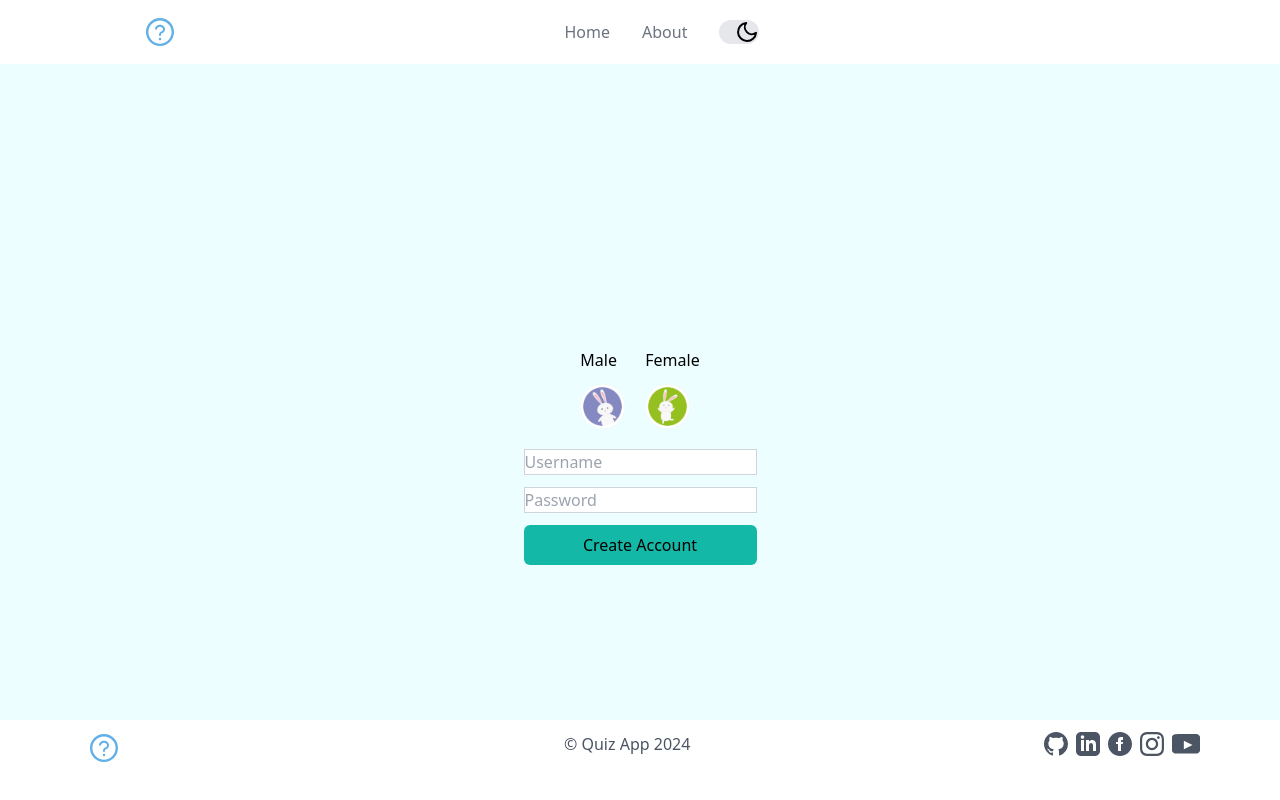
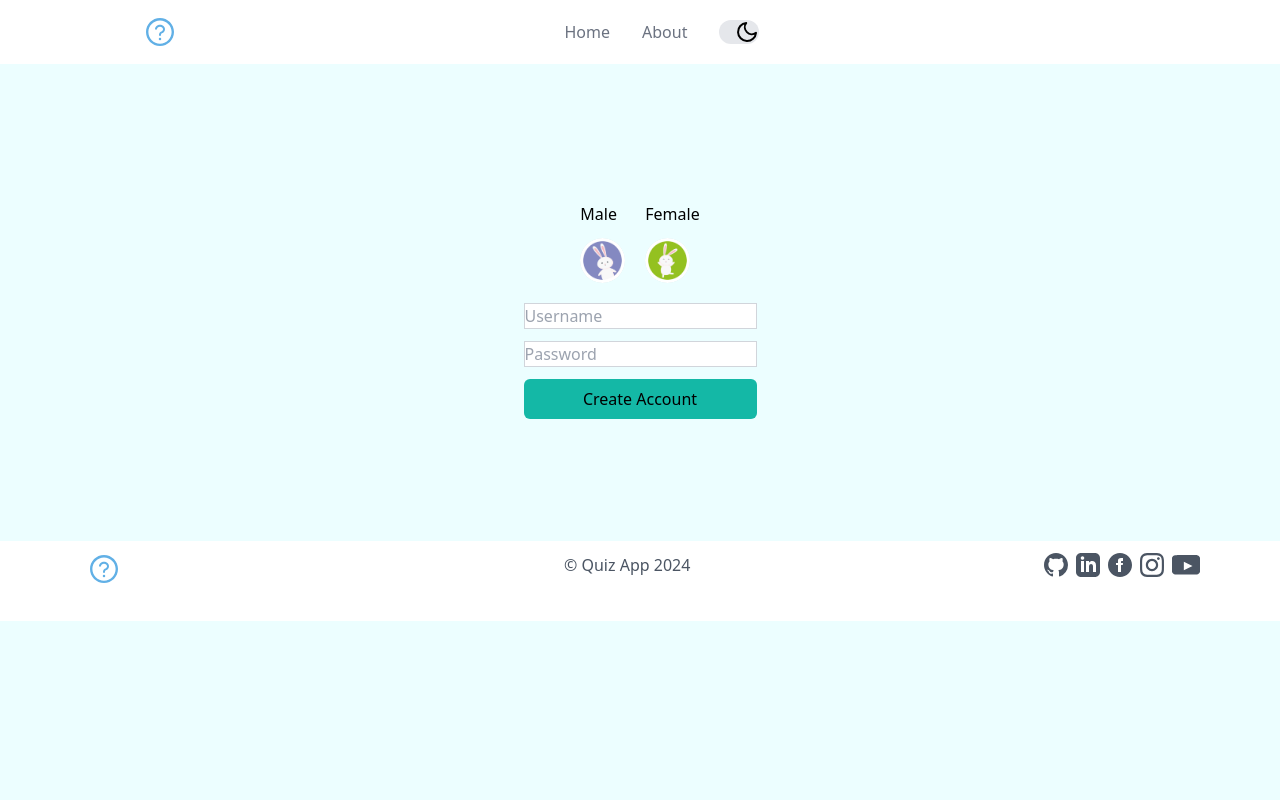
Before and after one commit to Ali-Umed/react-quiz-app, a React (Vite) app: page / in a window 1280 px wide. Built offline with nearby package versions, Linux system fonts and the light colour scheme; data requests are answered from the project's data file.

Commit message:
fix: scrol to footer when click about

```diff
--- a/src/App.jsx
+++ b/src/App.jsx
@@ -144,7 +144,7 @@ export default function App() {
             >
               <NavBar toggleDayMode={toggleDayMode} />
               <div
-                className={`col-span-3 place-self-center  min-h-max md:mt-28 mt-20 `}
+                className={`col-span-3  place-self-center  min-h-max md:mt-28 mt-20 `}
               >
                 {tasks.status === "loading" && <Loader />}
                 {tasks.status === "error" && <Error />}
--- a/src/components/Footer.jsx
+++ b/src/components/Footer.jsx
@@ -6,7 +6,7 @@ export default function Footer() {
   const isDayMode = useContext(DayModeContext);
   return (
     <footer
-      className={`col-span-3 h-20  mt-8 fixed bottom-0 w-full ${
+      className={`col-span-3 md:h-20  mt-8  sm:h-32  h-38 w-full ${
         isDayMode ? "bg-[#fff]" : "bg-[#00000059]"
       }`}
       id="footer"
```
